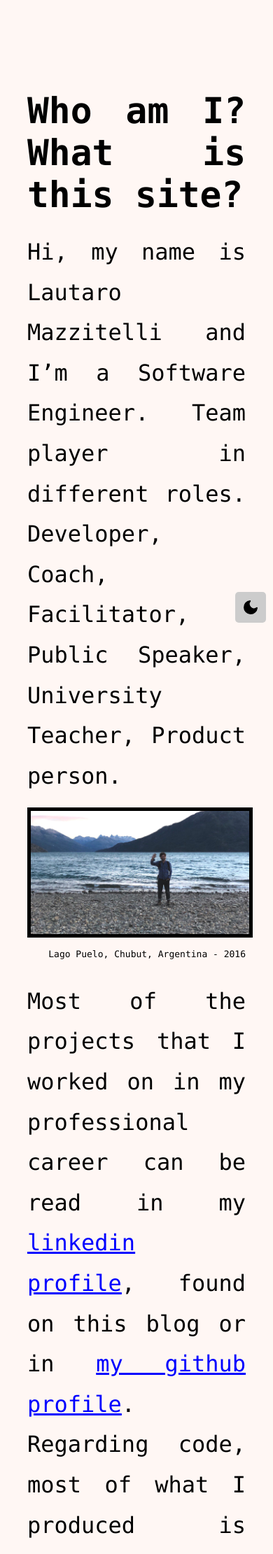
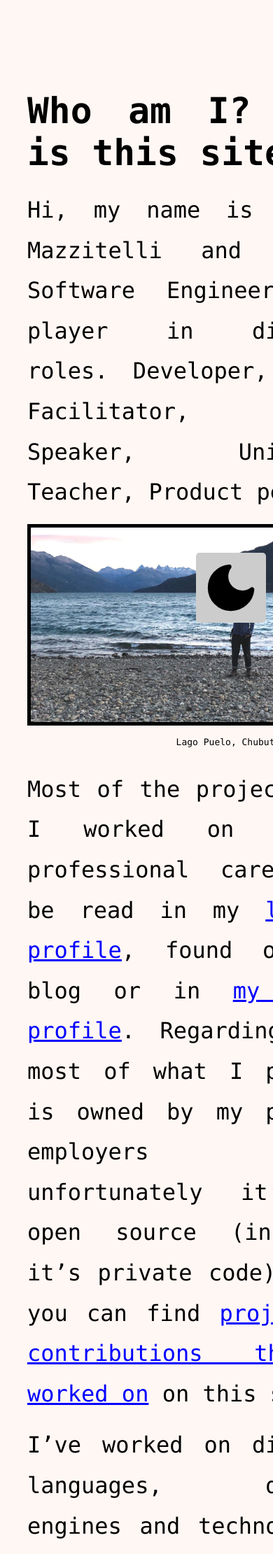
Before and after one commit to mazzi/mazzi.github.com, a Jekyll site: the page built from about.md, in a window 390 px wide. Shown: the top 2221 px of the page at 70% size. Built offline with Jekyll 4.4.1, drawn with Linux system fonts in a browser that asks for light colours.

Commit message:
fix: layout and mobile views

```diff
--- a/_config.yml
+++ b/_config.yml
@@ -1,5 +1,5 @@
 name: mazzi.github.com
-description: Personal blog.
+description: Personal page.
 url: http://mazzi.github.com
 permalink: /:year/:title.html
 
--- a/_includes/back.html
+++ b/_includes/back.html
@@ -1,6 +1,5 @@
 <div id="back">
     <div id="back">
-    <svg xmlns="http://www.w3.org/2000/svg" width="24" height="24" viewBox="0 0 24 24" fill="none" stroke="currentColor" stroke-width="2" stroke-linecap="round" stroke-linejoin="round" class="feather feather-arrow-left"><line x1="19" y1="12" x2="5" y2="12"></line><polyline points="12 19 5 12 12 5"></polyline></svg>
-    <a href="/">home</a>
+        <a href="/"><svg xmlns="http://www.w3.org/2000/svg" width="24" height="24" viewBox="0 0 24 24" fill="none" stroke="currentColor" stroke-width="2" stroke-linecap="round" stroke-linejoin="round" class="feather feather-arrow-left"><line x1="19" y1="12" x2="5" y2="12"></line><polyline points="12 19 5 12 12 5"></polyline></svg>main</a>
 </div>
 </div>
--- a/styles/screen.css
+++ b/styles/screen.css
@@ -5,6 +5,10 @@
 
 body {
     font-family: "IBM Plex Mono", monospace;
+    display: flex;
+    flex-direction: column;
+    min-height: 100vh;
+    margin: 0;
 }
 
 a {
@@ -21,6 +25,10 @@ a:hover {
 div#menu {
     text-align: center;
     margin: 0px;
+    flex: 1;
+    display: flex;
+    align-items: center;
+    justify-content: center;
 }
 
 @media only screen and (max-width: 1000px) {
@@ -59,6 +67,15 @@ div#main {
     div#main {
         padding: 0 10% 0 10%;
         font-size: xx-large;
+    }
+    div#menu li {
+        font-size: 1.2em;
+        margin-bottom: 5em;
+    }
+    div#menu p {
+        margin-left: 1em;
+        margin-right: 1em;
+        font-size: 2.5em;
     }
 }
 
@@ -217,6 +234,9 @@ figure.image {
   font-size: x-small;
 }
 
+
+/** Theme Switcher **/
+
 #theme-switcher {
     position: fixed;
     bottom: 10px;
@@ -229,7 +249,20 @@ figure.image {
 }
 
 #back svg {
-    width: 16px;
-    height: 16px;
     vertical-align: middle;
 }
+
+@media only screen and (max-width: 1000px) {
+    #theme-switcher {
+        height: 5em;
+        width: 5em;
+    }
+    #theme-switcher svg {
+        width: 100%;
+        height: 100%;
+    }
+    svg {
+        width: 2em;
+        height: 2em;
+    }
+}
```
